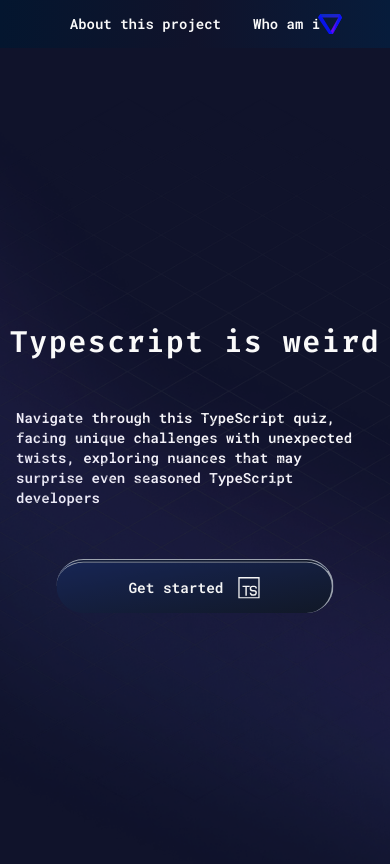
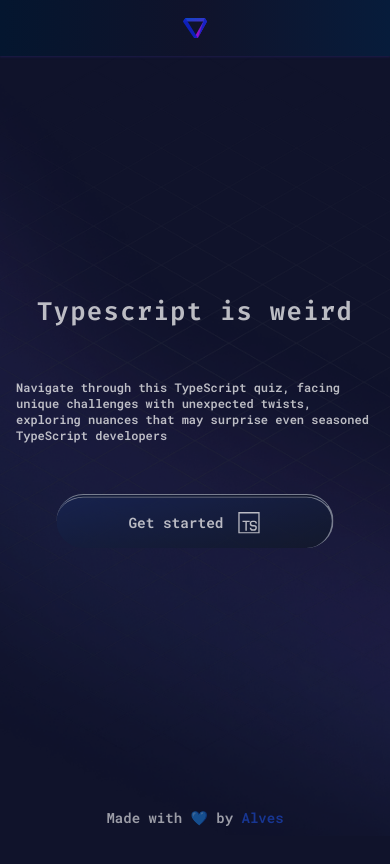
Before and after one commit to alvseven/tsisweird, a Next.js app: page / in a window 390 px wide. Shown: the top 864 px of the page. Built offline with nearby package versions, Linux system fonts and the light colour scheme.

Commit message:
create footer

```diff
--- a/package.json
+++ b/package.json
@@ -12,7 +12,8 @@
     "@vercel/analytics": "^1.1.1",
     "next": "14.0.2",
     "react": "^18",
-    "react-dom": "^18"
+    "react-dom": "^18",
+    "tailwind-merge": "^2.0.0"
   },
   "devDependencies": {
     "@types/node": "^20",
--- /dev/null
+++ b/src/app/components/Footer/index.tsx
@@ -0,0 +1,7 @@
+import Link from "next/link";
+
+export function Footer() {
+    return <footer className="absolute flex items-center justify-center w-full bottom-0 pb-4">
+        <h3 className="text-center font-roboto-mono text-sm opacity-60">Made with 💙 by <Link href="https://twitter.com/typescripting" target="_blank" className="text-blue-700">Alves</Link></h3>
+    </footer>
+}
--- a/src/app/components/Header/index.tsx
+++ b/src/app/components/Header/index.tsx
@@ -4,17 +4,11 @@
 import Link from "next/link";
 
 export function Header() {
-    return <header className="w-full h-12 flex items-center justify-center p-4 bg-gradient-to-r from-[#04162f] via-[#10132B] to-[#071c3b] shadow-slate-100 shadow-lg drop-shadow-lg">
+    return <header className="fixed top-0 left-0 right-0 z-50 w-full h-14 flex items-center justify-center p-4 bg-gradient-to-r from-[#04162f] via-[#10132B] to-[#071c3b] shadow-indigo-950 shadow-sm">
         <nav className="w-full">
             <ul className="flex items-center justify-center w-full gap-8">
-                <li>
-                    <h4 className='font-roboto-mono text-sm'>About this project</h4>
-                </li>
-                <li>
-                    <h4 className='font-roboto-mono text-sm'>Who am i</h4>
-                </li>
-                <li className="absolute right-12">
-                    <Link href="https://twitter.com/typescripting" target="_blank">
+                <li className="absolute sm:right-8 md:right-12">
+                    <Link href="https://twitter.com/typescripting" target="_blank" className="brightness-200 animate-pulse">
                         <Image
                             src={Logo}
                             alt="sevenalv logo"
--- a/src/app/components/Introduction/index.tsx
+++ b/src/app/components/Introduction/index.tsx
@@ -1,10 +1,9 @@
 import { StartButton } from "../StartButton";
 
 export function Introduction() {
-    return <div className="flex flex-col items-center justify-center gap-12 w-full">
-        <h1 className="text-3xl font-inknut-antiqua text-center relative tracking-wider">Typescript is weird</h1>
-
-        <p className="text-sm px-4 sm:pr-0 sm:pl-4 sm:w-2/3 lg:w-2/4 xl:w-1/3 font-roboto-mono">
+    return <div className="flex flex-col items-center justify-center gap-12 w-full animate-pulse relative">
+        <h1 className="text-[1.6rem] sm:text-3xl font-inknut-antiqua text-center relative tracking-wider">Typescript is weird</h1>
+        <p className="text-xs sm:text-sm px-4 sm:pr-0 sm:pl-4 sm:w-2/3 lg:w-2/4 xl:w-1/3 font-roboto-mono">
             Navigate through this TypeScript quiz, facing unique challenges with unexpected twists, exploring nuances that may surprise even seasoned TypeScript developers
         </p>
         <StartButton />
--- a/src/app/page.tsx
+++ b/src/app/page.tsx
@@ -3,12 +3,13 @@
 import Image from "next/image";
 import { Introduction } from "./components/Introduction";
 import { Header } from './components/Header';
+import { Footer } from './components/Footer';
 
 export default function Home() {
   return (
     <>
       <Header />
-      <main className='flex w-full relative min-h-screen antialiased overflow-hidden bg-[#10132b]'>
+      <main className='flex items-center justify-center w-full relative min-h-screen antialiased overflow-hidden bg-[#10132b]'>
         <Image
           src={Beam}
           alt=""
@@ -23,6 +24,7 @@
         />
         <Introduction />
       </main>
+      <Footer />
     </>
   )
 }
--- a/tailwind.config.ts
+++ b/tailwind.config.ts
@@ -11,7 +11,17 @@
       fontFamily: {
         "inknut-antiqua": "var(--font-primary)",
         "roboto-mono": "var(--font-secondary)"
-      }
+      },
+      keyframes: {
+        blink: {
+          '0%': { opacity: "0" },
+          '50%': { opacity: "0.6" },
+          '100%': { opacity: "0" },
+        },
+      },
+      animation: {
+        blink: 'blink 1.5s infinite', // Ajuste a duração conforme necessário
+      },
     },
   },
   plugins: [],
```
Also changed, not shown: 1 other file (tests, documents, lock files or other folders).
